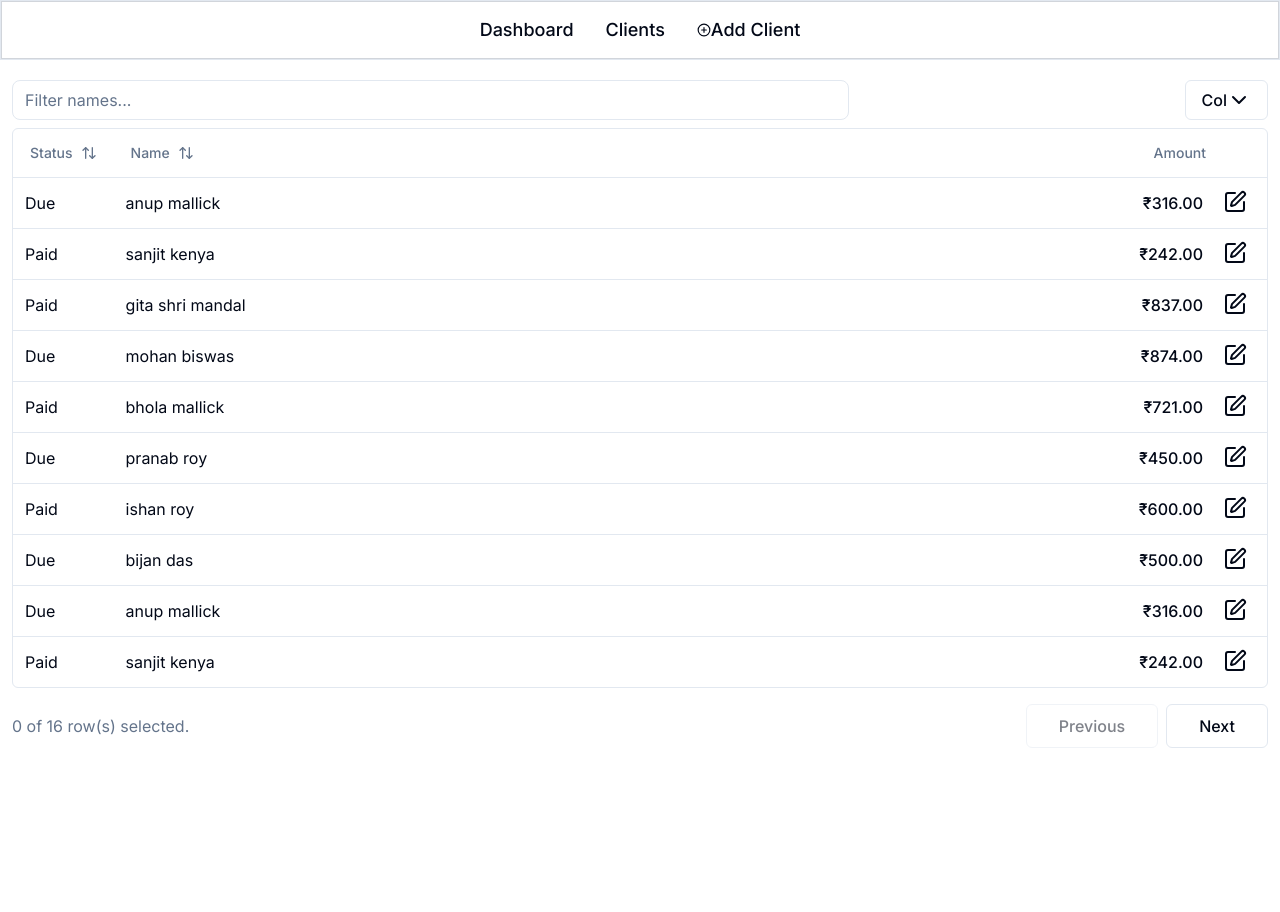
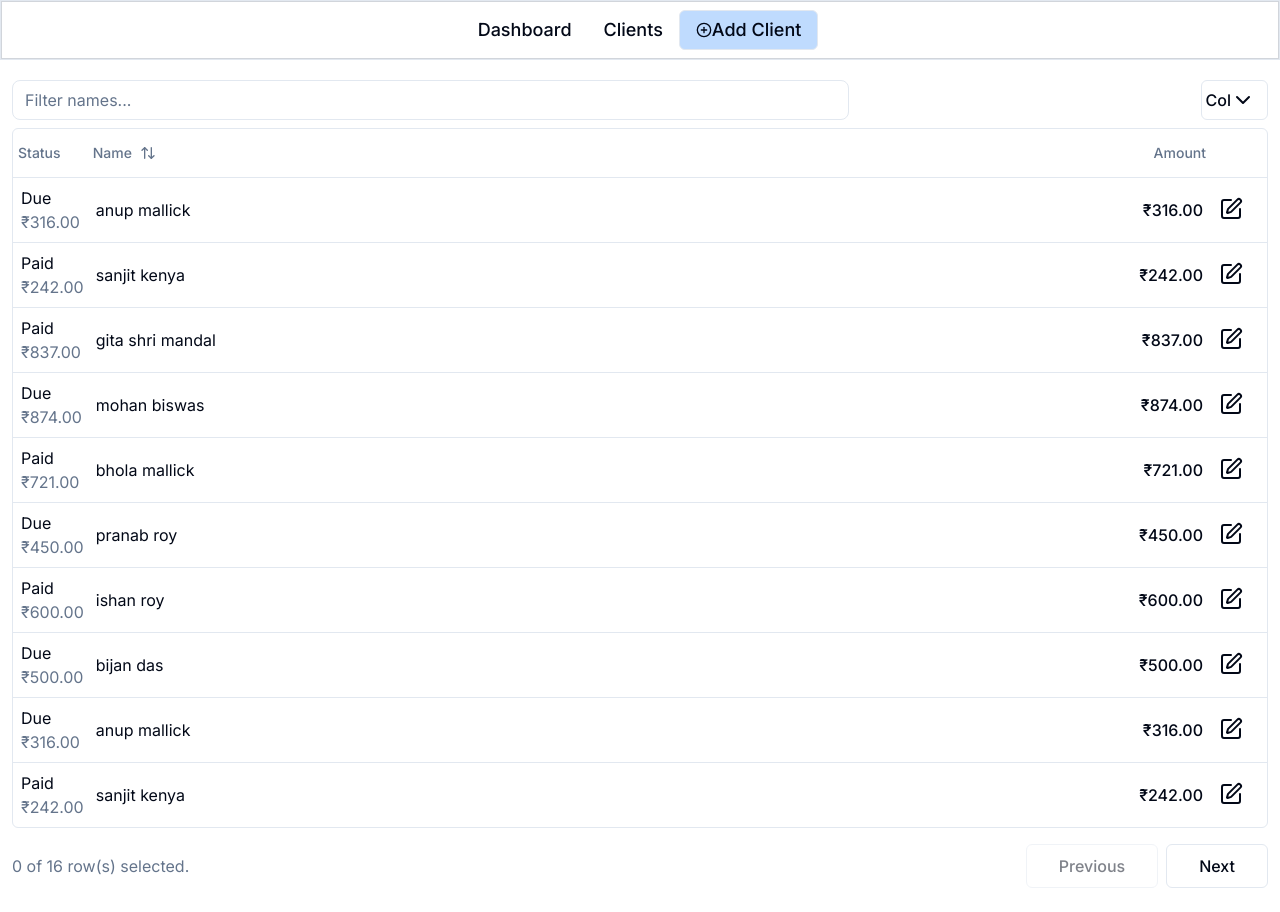
Before and after one commit to Katalogo/POSproper, a Next.js app: page /clients in a window 1280 px wide. Before the commit the page ends 800 px from the top, so only its background shows below. Built offline with nearby package versions, Linux system fonts and the light colour scheme.

Commit message:
2 data in one row

```diff
--- a/app/clients/columns.tsx
+++ b/app/clients/columns.tsx
@@ -13,8 +13,7 @@ export type Payment = {
 
 export const columns: ColumnDef<Payment>[] = [
   {
-    accessorKey: "status",
-    // header: "Status",
+    accessorKey: "amount" && "status",
     header: ({ column }) => {
       return (
         <Button
@@ -22,15 +21,48 @@ export const columns: ColumnDef<Payment>[] = [
           onClick={() => column.toggleSorting(column.getIsSorted() === "asc")}
         >
           Status
-          <ArrowUpDown className="ml-2 h-4 w-4" />
+          {/* <ArrowUpDown className="ml-2 h-4 w-4" /> */}
         </Button>
       );
     },
-    cell: ({ row }) => (
-      <div className="capitalize">{row.getValue("status")}</div>
-    ),
+    cell: ({ row }) => {
+      const amount = parseFloat(row.getValue("amount"));
+
+      // Format the amount as a dollar amount
+      const formatted = new Intl.NumberFormat("en-US", {
+        style: "currency",
+        currency: "INR",
+      }).format(amount);
+
+      return (
+        <div>
+          <span className="capitalize">{row.getValue("status")}</span>
+          <p className="font-normal text-muted-foreground">{formatted}</p>
+        </div>
+      );
+    },
     size: 50,
   },
+
+  // {
+  //   accessorKey: "status",
+  //   // header: "Status",
+  //   header: ({ column }) => {
+  //     return (
+  //       <Button
+  //         variant="ghost"
+  //         onClick={() => column.toggleSorting(column.getIsSorted() === "asc")}
+  //       >
+  //         Status
+  //         <ArrowUpDown className="ml-2 h-4 w-4" />
+  //       </Button>
+  //     );
+  //   },
+  //   cell: ({ row }) => (
+  //     <div className="capitalize">{row.getValue("status")}</div>
+  //   ),
+  //   size: 50,
+  // },
   {
     accessorKey: "name",
     header: ({ column }) => {
--- a/components/navBar.tsx
+++ b/components/navBar.tsx
@@ -25,11 +25,23 @@ export function NavBar() {
                 Clients
               </NavigationMenuLink>
             </Link>
-            <Link href="/" legacyBehavior passHref>
+            {/* <Link href="/" legacyBehavior passHref>
               <NavigationMenuLink className={navigationMenuTriggerStyle()}>
                 <PlusCircle className="h-3.5 w-3.5" />
                 Add Client
               </NavigationMenuLink>
+            </Link> */}
+            <Link href="/" legacyBehavior passHref>
+              <Button
+                className="bg-blue-200 text-lg px-4"
+                variant="outline"
+                size="default"
+              >
+                <PlusCircle className="h-4 w-4" />
+                <span className="sr-only not-sr-only whitespace-nowrap">
+                  Add Client
+                </span>
+              </Button>
             </Link>
             {/* <Button className="ml-3 bg-blue-200" variant="outline" size="lg">
               <PlusCircle className="h-3.5 w-3.5" />
--- a/components/ui/button.tsx
+++ b/components/ui/button.tsx
@@ -1,8 +1,8 @@
-import * as React from "react"
-import { Slot } from "@radix-ui/react-slot"
-import { cva, type VariantProps } from "class-variance-authority"
+import * as React from "react";
+import { Slot } from "@radix-ui/react-slot";
+import { cva, type VariantProps } from "class-variance-authority";
 
-import { cn } from "@/lib/utils"
+import { cn } from "@/lib/utils";
 
 const buttonVariants = cva(
   "inline-flex items-center justify-center whitespace-nowrap rounded-md text-sm font-medium ring-offset-background transition-colors focus-visible:outline-none focus-visible:ring-2 focus-visible:ring-ring focus-visible:ring-offset-2 disabled:pointer-events-none disabled:opacity-50",
@@ -20,7 +20,7 @@ const buttonVariants = cva(
         link: "text-primary underline-offset-4 hover:underline",
       },
       size: {
-        default: "h-10 px-4 py-2",
+        default: "h-10 pl-1 pr-3 py-2",
         sm: "h-9 rounded-md px-3",
         lg: "h-11 rounded-md px-8",
         icon: "h-10 w-10",
@@ -31,26 +31,26 @@ const buttonVariants = cva(
       size: "default",
     },
   }
-)
+);
 
 export interface ButtonProps
   extends React.ButtonHTMLAttributes<HTMLButtonElement>,
     VariantProps<typeof buttonVariants> {
-  asChild?: boolean
+  asChild?: boolean;
 }
 
 const Button = React.forwardRef<HTMLButtonElement, ButtonProps>(
   ({ className, variant, size, asChild = false, ...props }, ref) => {
-    const Comp = asChild ? Slot : "button"
+    const Comp = asChild ? Slot : "button";
     return (
       <Comp
         className={cn(buttonVariants({ variant, size, className }))}
         ref={ref}
         {...props}
       />
-    )
+    );
   }
-)
-Button.displayName = "Button"
+);
+Button.displayName = "Button";
 
-export { Button, buttonVariants }
+export { Button, buttonVariants };
--- a/components/ui/table.tsx
+++ b/components/ui/table.tsx
@@ -88,7 +88,7 @@ const TableCell = React.forwardRef<
   <td
     ref={ref}
     className={cn(
-      "py-2 pl-3 pr-1 align-middle [&:has([role=checkbox])]:pr-0",
+      "py-2 pl-2 pr-1 align-middle [&:has([role=checkbox])]:pr-0",
       className
     )}
     {...props}
```
